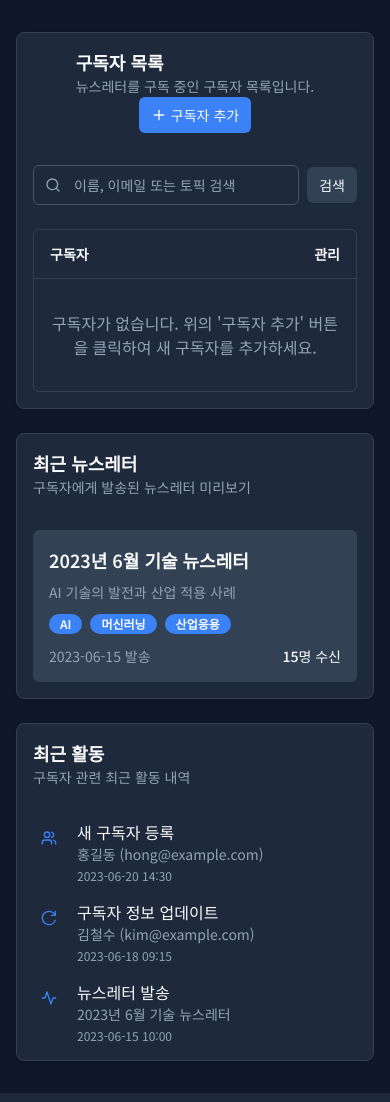
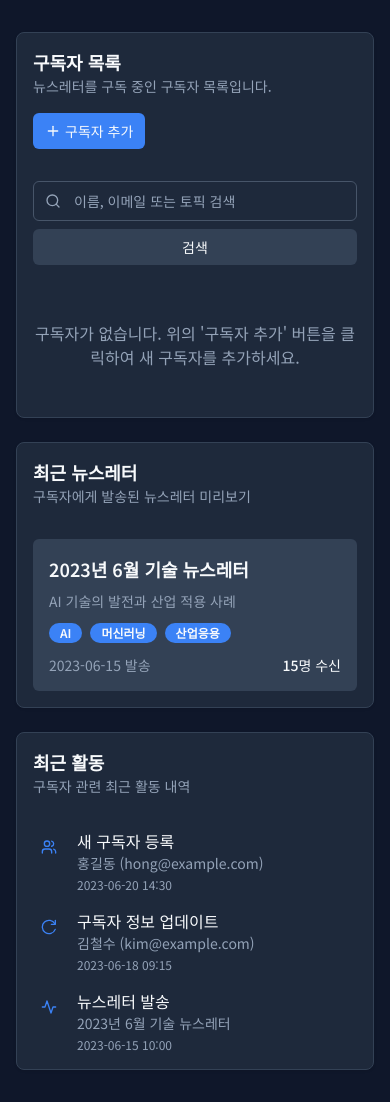
Before and after one commit to kca-deep/news, a Flask app: page /subscribers in a window 390 px wide. Shown: the part 65-1167 px from the top of the page. Run offline with Flask 3, Linux system fonts and the light colour scheme; the visitor is signed in with stand-in values (Sample User, id 1); some libraries are stand-ins or nearby versions.

Commit message:
구독자 목록 페이지 UI 개선 및 반응형 디자인 적용
- 구독자 목록 카드 형태로 모바일 뷰 개선
- 검색창 및 버튼 레이아웃을 반응형으로 조정하여 사용자 경험 향상
- 구독자 목록 테이블에서 관심 토픽 및 구독일 열을 항상 표시하도록 수정
- 불필요한 CSS 클래스 제거 및 코드 가독성 향상

```diff
--- a/templates/list_subscribers.html
+++ b/templates/list_subscribers.html
@@ -8,7 +8,7 @@
   <!-- 첫번째 섹션: 구독자 목록 (70%) -->
   <div class="lg:col-span-8">
     <div class="card">
-      <div class="card-header flex justify-between items-center">
+      <div class="card-header flex flex-col sm:flex-row justify-between items-start sm:items-center gap-4">
         <div>
           <h2 class="card-title">구독자 목록</h2>
           <p class="card-description">
@@ -20,7 +20,7 @@
             구독자 목록입니다.
           </p>
         </div>
-        <a href="{{ url_for('add_subscriber') }}" class="btn btn-primary btn-sm">
+        <a href="{{ url_for('add_subscriber') }}" class="btn btn-primary btn-sm whitespace-nowrap">
           <svg xmlns="http://www.w3.org/2000/svg" width="16" height="16" viewBox="0 0 24 24" fill="none" stroke="currentColor" stroke-width="2" stroke-linecap="round" stroke-linejoin="round" class="mr-1">
             <path d="M12 5v14"></path>
             <path d="M5 12h14"></path>
@@ -32,29 +32,95 @@
       <div class="card-content overflow-x-auto">
         <!-- 검색창 -->
         <div class="mb-6">
-          <form action="{{ url_for('search_subscribers') }}" method="get" class="flex w-full items-center space-x-2">
-            <div class="relative flex-1">
+          <form action="{{ url_for('search_subscribers') }}" method="get" class="flex flex-col sm:flex-row w-full items-start sm:items-center gap-2 sm:space-x-2">
+            <div class="relative flex-1 w-full">
               <svg xmlns="http://www.w3.org/2000/svg" width="16" height="16" viewBox="0 0 24 24" fill="none" stroke="currentColor" stroke-width="2" stroke-linecap="round" stroke-linejoin="round" class="absolute left-3 top-1/2 transform -translate-y-1/2 text-muted-foreground">
                 <circle cx="11" cy="11" r="8"></circle>
                 <path d="m21 21-4.3-4.3"></path>
               </svg>
               <input type="search" name="q" placeholder="이름, 이메일 또는 토픽 검색" class="input pl-10 w-full" value="{{ search_query or '' }}">
             </div>
-            <button type="submit" class="btn btn-secondary btn-sm">검색</button>
-            {% if search_query %}
-              <a href="{{ url_for('list_subscribers') }}" class="btn btn-outline btn-sm">초기화</a>
-            {% endif %}
+            <div class="flex gap-2 w-full sm:w-auto">
+              <button type="submit" class="btn btn-secondary btn-sm flex-1 sm:flex-none">검색</button>
+              {% if search_query %}
+                <a href="{{ url_for('list_subscribers') }}" class="btn btn-outline btn-sm flex-1 sm:flex-none">초기화</a>
+              {% endif %}
+            </div>
           </form>
         </div>
 
-        <!-- 구독자 목록 테이블 -->
-        <div class="rounded-md border">
+        <!-- 구독자 목록 (모바일용 카드 형태) -->
+        <div class="block md:hidden">
+          <div class="space-y-4">
+            {% for subscriber in subscribers %}
+            <div class="border rounded-md p-4 hover:bg-muted/50">
+              <div class="flex items-center gap-3 mb-3">
+                <div class="bg-muted rounded-full h-10 w-10 flex items-center justify-center text-primary font-bold">
+                  {{ subscriber.name|first|upper }}
+                </div>
+                <div>
+                  <div class="font-medium">{{ subscriber.name }}</div>
+                  <div class="text-muted-foreground text-sm">{{ subscriber.email }}</div>
+                </div>
+              </div>
+
+              <div class="mb-3">
+                <div class="text-sm font-medium mb-1">관심 토픽:</div>
+                <div class="flex flex-wrap gap-1">
+                  {% for topic in subscriber.topics %}
+                    <span class="badge badge-secondary">{{ topic }}</span>
+                  {% else %}
+                    <span class="text-muted-foreground text-sm">토픽 없음</span>
+                  {% endfor %}
+                </div>
+              </div>
+
+              <div class="mb-3">
+                <div class="text-sm font-medium mb-1">구독일:</div>
+                <div class="text-sm text-muted-foreground">{{ subscriber.created_at }}</div>
+              </div>
+
+              <div class="flex justify-end gap-2 mt-4">
+                <a href="{{ url_for('edit_subscriber', id=subscriber.id) }}" class="btn btn-outline btn-sm">
+                  <svg xmlns="http://www.w3.org/2000/svg" width="16" height="16" viewBox="0 0 24 24" fill="none" stroke="currentColor" stroke-width="2" stroke-linecap="round" stroke-linejoin="round" class="mr-1">
+                    <path d="M11 4H4a2 2 0 0 0-2 2v14a2 2 0 0 0 2 2h14a2 2 0 0 0 2-2v-7"></path>
+                    <path d="M18.5 2.5a2.121 2.121 0 0 1 3 3L12 15l-4 1 1-4 9.5-9.5z"></path>
+                  </svg>
+                  수정
+                </a>
+                <form method="post" action="{{ url_for('delete_subscriber', id=subscriber.id) }}" onsubmit="return confirm('정말로 이 구독자를 삭제하시겠습니까? 이 작업은 되돌릴 수 없습니다.')">
+                  {{ form.hidden_tag() }}
+                  <button type="submit" class="btn btn-destructive btn-sm">
+                    <svg xmlns="http://www.w3.org/2000/svg" width="16" height="16" viewBox="0 0 24 24" fill="none" stroke="currentColor" stroke-width="2" stroke-linecap="round" stroke-linejoin="round" class="mr-1">
+                      <path d="M3 6h18"></path>
+                      <path d="M19 6v14a2 2 0 0 1-2 2H7a2 2 0 0 1-2-2V6"></path>
+                      <path d="M8 6V4a2 2 0 0 1 2-2h4a2 2 0 0 1 2 2v2"></path>
+                    </svg>
+                    삭제
+                  </button>
+                </form>
+              </div>
+            </div>
+            {% else %}
+            <div class="text-center text-muted-foreground py-8">
+              {% if search_query %}
+                검색 결과가 없습니다.
+              {% else %}
+                구독자가 없습니다. 위의 '구독자 추가' 버튼을 클릭하여 새 구독자를 추가하세요.
+              {% endif %}
+            </div>
+            {% endfor %}
+          </div>
+        </div>
+
+        <!-- 구독자 목록 테이블 (데스크톱 뷰) -->
+        <div class="hidden md:block rounded-md border">
           <table class="min-w-full divide-y divide-border">
             <thead>
               <tr class="bg-muted/50">
                 <th class="px-4 py-3.5 text-left text-sm font-semibold">구독자</th>
-                <th class="px-4 py-3.5 text-left text-sm font-semibold hidden md:table-cell">관심 토픽</th>
-                <th class="px-4 py-3.5 text-left text-sm font-semibold hidden md:table-cell">구독일</th>
+                <th class="px-4 py-3.5 text-left text-sm font-semibold">관심 토픽</th>
+                <th class="px-4 py-3.5 text-left text-sm font-semibold">구독일</th>
                 <th class="px-4 py-3.5 text-right text-sm font-semibold">관리</th>
               </tr>
             </thead>
@@ -72,7 +138,7 @@
                     </div>
                   </div>
                 </td>
-                <td class="px-4 py-4 text-sm hidden md:table-cell">
+                <td class="px-4 py-4 text-sm">
                   <div class="flex flex-wrap gap-1">
                     {% for topic in subscriber.topics %}
                       <span class="badge badge-secondary">{{ topic }}</span>
@@ -81,7 +147,7 @@
                     {% endfor %}
                   </div>
                 </td>
-                <td class="px-4 py-4 text-sm text-muted-foreground hidden md:table-cell">
+                <td class="px-4 py-4 text-sm text-muted-foreground">
                   {{ subscriber.created_at }}
                 </td>
                 <td class="px-4 py-4 text-sm text-right whitespace-nowrap">
```
